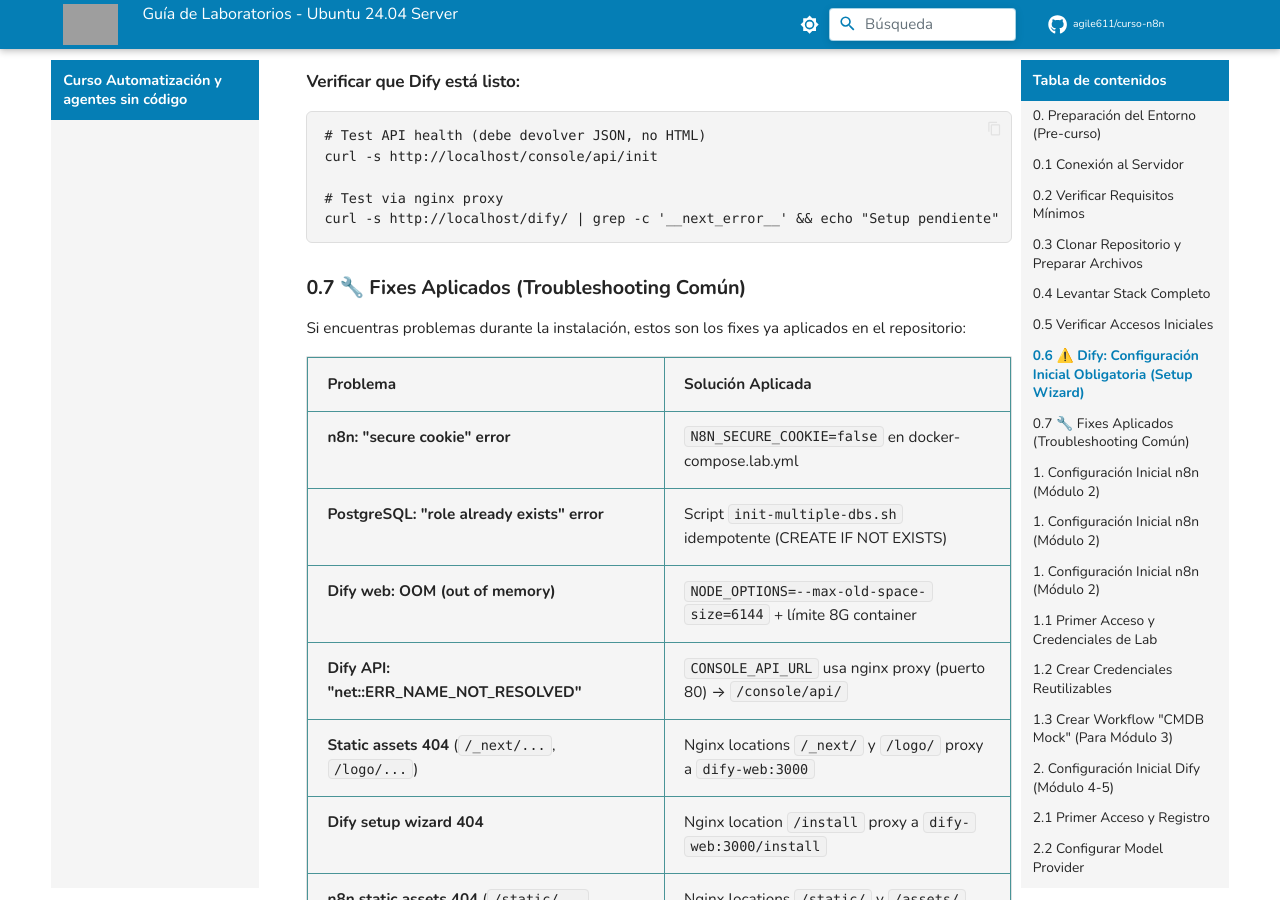
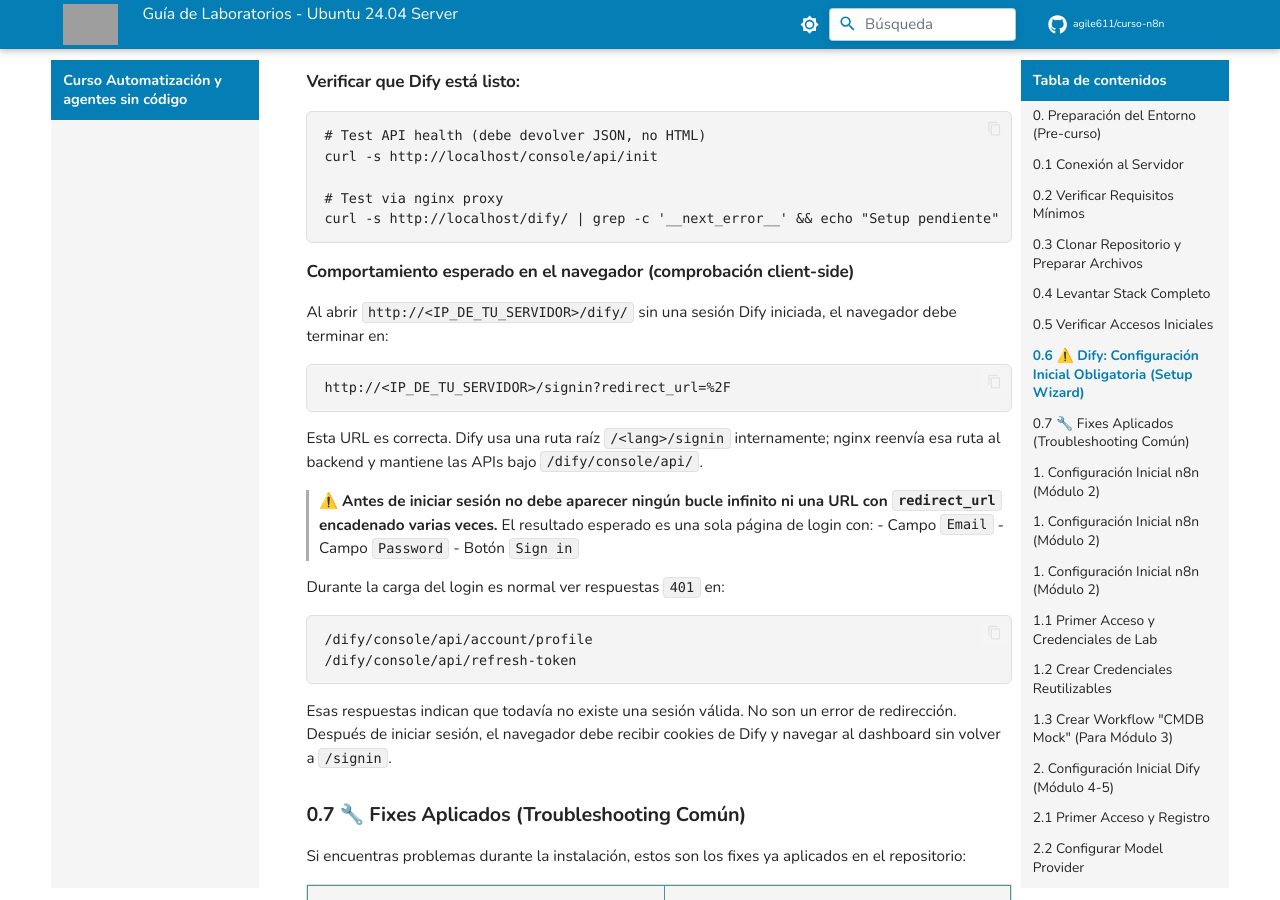
Before and after one commit to agile611/curso-n8n, an MkDocs documentation site: the page built from docs/guia_laboratorios_ubuntu24.md, in a window 1280 px wide and 900 px high, scrolled down 3185 px. Built offline with MkDocs 1.6.1 and Material for MkDocs 9.7.7, drawn with Linux system fonts in a browser that asks for light colours; comment, search, counter and statistics services are not loaded; grey boxes are pictures that could not be loaded.

Commit message:
docs: document Dify client redirect behavior and expected unauthenticated 401s

````diff
--- a/docs/guia_laboratorios_ubuntu24.md
+++ b/docs/guia_laboratorios_ubuntu24.md
@@ -137,6 +137,30 @@ curl -s http://localhost/console/api/init
 # Test via nginx proxy
 curl -s http://localhost/dify/ | grep -c '__next_error__' && echo "Setup pendiente" || echo "Dify OK"
 ```
+
+#### Comportamiento esperado en el navegador (comprobación client-side)
+
+Al abrir `http://<IP_DE_TU_SERVIDOR>/dify/` sin una sesión Dify iniciada, el navegador debe terminar en:
+
+```text
+http://<IP_DE_TU_SERVIDOR>/signin?redirect_url=%2F
+```
+
+Esta URL es correcta. Dify usa una ruta raíz `/<lang>/signin` internamente; nginx reenvía esa ruta al backend y mantiene las APIs bajo `/dify/console/api/`.
+
+> ⚠️ **Antes de iniciar sesión no debe aparecer ningún bucle infinito ni una URL con `redirect_url` encadenado varias veces.** El resultado esperado es una sola página de login con:
+> - Campo `Email`
+> - Campo `Password`
+> - Botón `Sign in`
+
+Durante la carga del login es normal ver respuestas `401` en:
+
+```text
+/dify/console/api/account/profile
+/dify/console/api/refresh-token
+```
+
+Esas respuestas indican que todavía no existe una sesión válida. No son un error de redirección. Después de iniciar sesión, el navegador debe recibir cookies de Dify y navegar al dashboard sin volver a `/signin`.
 
 ### 0.7 🔧 Fixes Aplicados (Troubleshooting Común)
 
````
Also changed, not shown: docs/index.md (+5 -3 lines), docs/quick_reference.md (+1 -1 lines), docs/temario_adaptado.md (+3 -1 lines).
